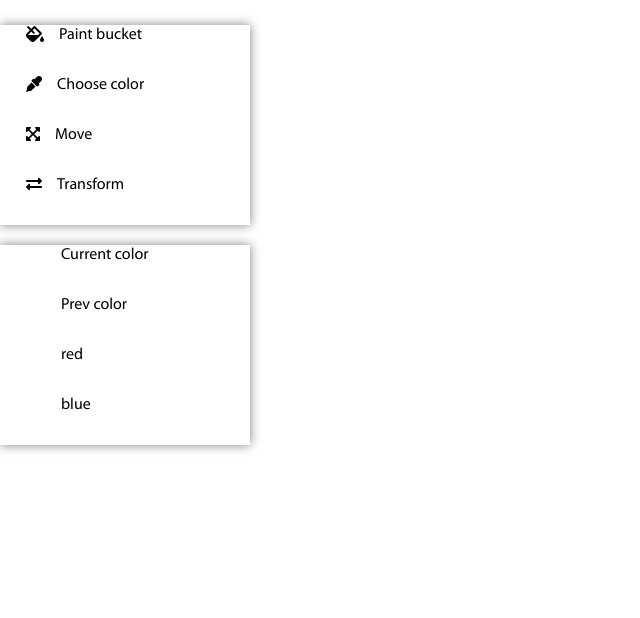
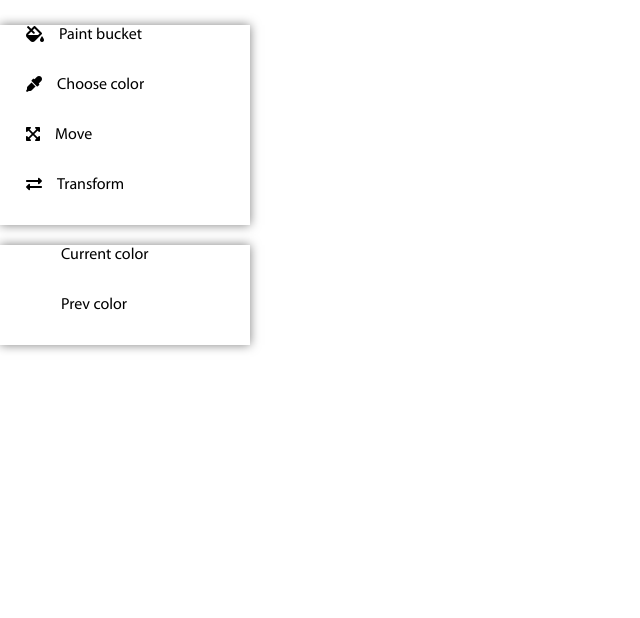
Before and after one commit to daryanovak/RSS, a website with bundled scripts: page codejam-dom-pallete/index.html in a window 1280 px wide. Shown: the whole page, without its empty margins (0-640 px from the left). Built offline with nearby package versions, Linux system fonts and the light colour scheme.

Commit message:
fix: delete element html

```diff
--- a/codejam-dom-pallete/index.html
+++ b/codejam-dom-pallete/index.html
@@ -33,12 +33,6 @@
                         <div class="pallete__colors-option__prev-color"></div>
                         Prev color
                     </button>
-                    <button>
-                        <div></div>red
-                    </button>
-                    <button>
-                        <div></div>blue
-                    </button>
                 </div>
                 <canvas class="pallete__color-canvas-picker" width="150" height="150"></canvas>
             </div>
```
